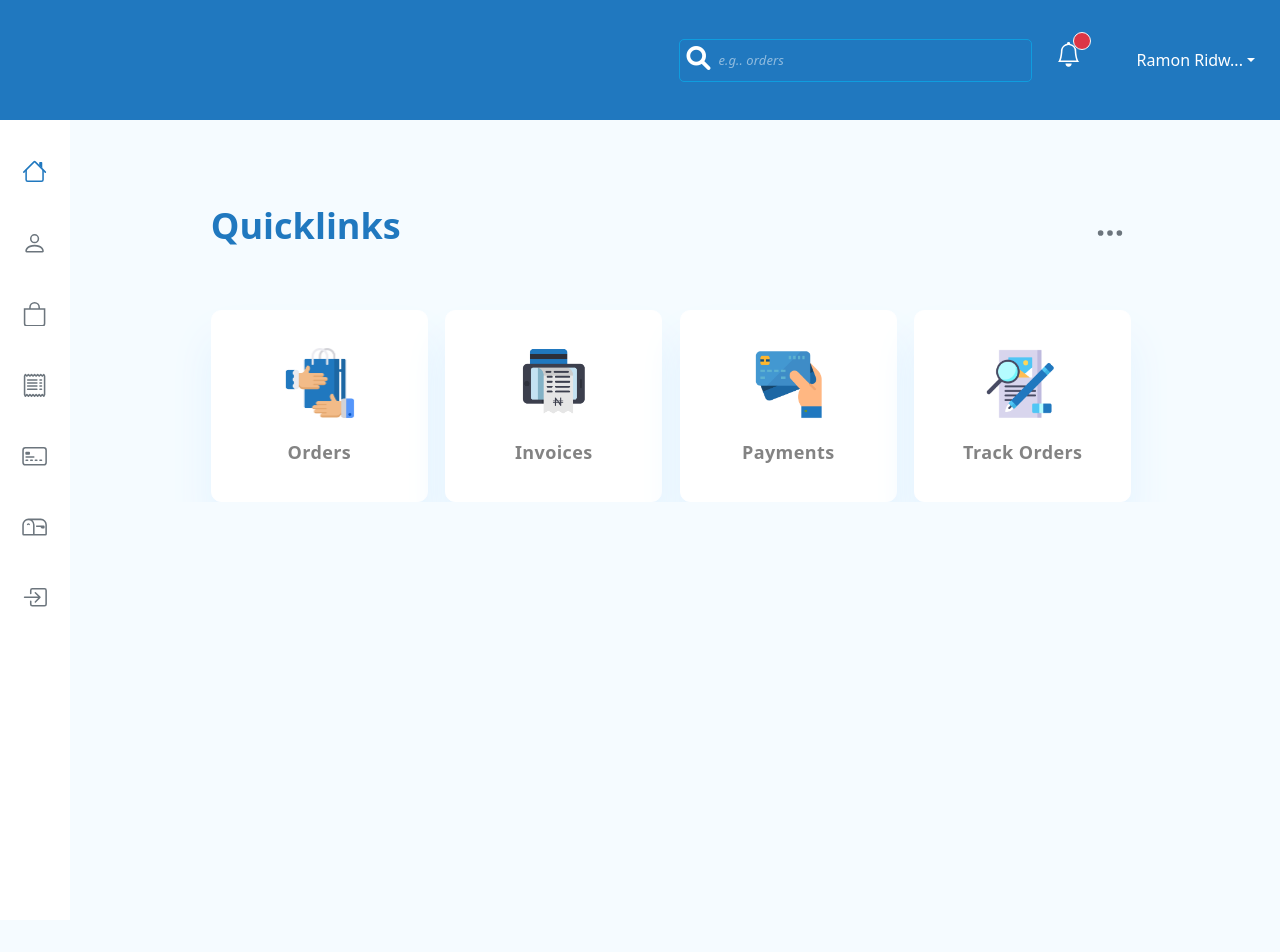
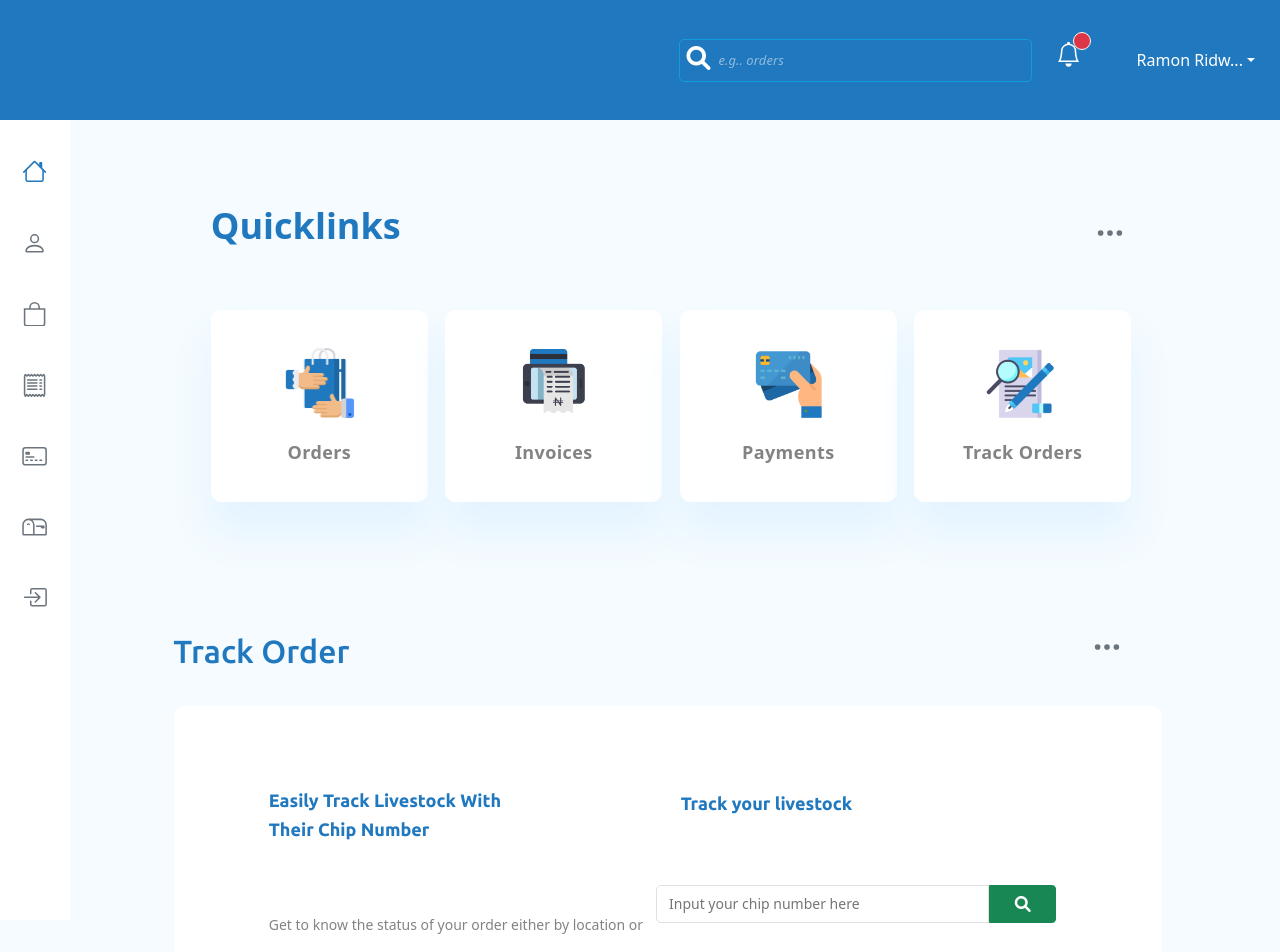
Before and after one commit to shariefzabi/project, a React (Create React App) app: page / in a window 1280 px wide. Shown: the top 952 px of the page. Before the commit the page ends 800 px from the top, so only its background shows below. Built offline with nearby package versions, Linux system fonts and the light colour scheme.

Commit message:
trackOrderSection

```diff
--- a/src/App.js
+++ b/src/App.js
@@ -1,35 +1,16 @@
 // import logo from './logo.svg';
 import './App.css';
 // import Home from './modules/home/Home';
-// // import Dashboard from './modules/dashboard/dashboard';
+import Dashboard from './modules/dashboard/dashboard';
 // import LandingPage from './modules/home/components/LandingPage';
-import Header from './modules/dashboard/components/header/Header';
-import Quicklinks from './modules/dashboard/components/overview/quicklinks/quicklinks';
-import Sidebar from './modules/dashboard/components/sidebar/sidebar';
+
 function App() {
   return (
     <div className="App">
       {/* <Home /> */}
       {/* <LandingPage/> */}
-      {/* <Dashboard /> */}
-      {/* <header className="App-header">
-        <img src={logo} className="App-logo" alt="logo" />
+      <Dashboard />
 
-        <p>
-          Edit <code>src/App.js</code> and save to reload.
-        </p>
-        <a
-          className="App-link"
-          href="https://reactjs.org"
-          target="_blank"
-          rel="noopener noreferrer"
-        >
-          Learn React
-        </a>
-      </header> */}
-      <Header />
-      <Sidebar />
-      <Quicklinks />
     </div>
   );
 }
--- a/src/modules/dashboard/components/overview/quicklinks/quicklinks.js
+++ b/src/modules/dashboard/components/overview/quicklinks/quicklinks.js
@@ -3,7 +3,6 @@ export default function Quicklinks() {
     return (
         <div>
             <main id="mainContent">
-
                 <section className="quicklinks">
                     <header className="row">
                         <div className="headingText col">
--- a/src/modules/dashboard/components3/trackOrder.css
+++ b/src/modules/dashboard/components/overview/trackOrderSection/trackOrder.css
@@ -1,9 +1,16 @@
 .trackOrder{
     margin: 10.125vw !important;
+    margin: 0;
+    padding: 0;
+    /* margin-left: 11vw;
+    margin-right: 12.13vw;
+    margin-top: 6.5625rem; */
+    box-sizing: border-box;
 }
 #trackOrder{
     font-size: 0.5rem;
-    background-color: #E3F3FF;
+    background-color: #F5FBFF;
+    margin-left: 4.375vw;
 }
 aside {
     margin-top: 5.375rem;
@@ -13,48 +20,10 @@ aside {
     font-weight: bold;
     font-size: 2.25rem;
     line-height: 1rem;
-    background-color: #E3F3FF;
+    /* background-color: #E3F3FF; */
     color: #2078BF;
-    box-shadow: 0rem 1.875rem 2.5rem #E3F3FF;
+    /* box-shadow: 0rem 1.875rem 2.5rem #E3F3FF; */
   }
-
-
-#mainContent {
-  margin-left: 4.375rem;
-  padding-top: 7.5rem;
-}
-.end p {
-  font-size: 0.625rem;
-  text-transform: uppercase;
-  letter-spacing: 0.0937rem;
-}
-.end .terms {
-  font-family: "Karla";
-  font-size: 0.625rem;
-  letter-spacing: 0.0937rem;
-}
-
-.app {
-  padding-right: 0rem;
-}
-.app a {
-  border-radius: 0.5rem;
-  width: 5.435rem;
-  height: 1.86rem;
-  background-color: #212121;
-  color: #bababa;
-  padding-right: 0.5rem;
-}
-.app a i {
-  font-size: 0.879rem;
-}
-.app a p {
-  font-size: 0.37rem;
-}
-.app a .text {
-  font-size: 0.55rem;
-}
-
 .address {
   padding-left: 2.5rem;
 }
@@ -65,28 +34,18 @@ aside {
   margin-right: 0.668rem;
 }
 
-k
+
 
 .trackOrderSection {
   margin: 0;
-  padding: 0;
-  margin-left: 9.75rem;
+  padding: 0;margin-top: 6.5625rem;
+  box-sizing: border-box;
+  /* margin-left: 9.75rem;
   margin-right: 11.2475rem;
-  margin-top: 6.5625rem;
-  box-sizing: border-box;
-  /* padding-right: 11.375rem; */
+  padding-right: 11.375rem; */
+
 }
-.trackOrderSection .headingText h2 {
-  color: #2078BF;
-  font-weight: bolder;
-  margin: 0;
-  font-size: 2.25rem;
-  line-height: 1rem;
-}
-.trackOrderSection header {
-  margin-bottom: 2.9375rem;
-  height: 2.8125rem;
-}
+
 
 .track h3 {
   padding: 10vh 10vw 8vh 1vw;
@@ -128,8 +87,8 @@ k
   background-color: #06864d;
 }
 .btn-trackSearch{
-  border-bottom-left-radius: 0px;
-  border-top-left-radius: 0px;
+  border-bottom-left-radius: 0px !important;
+  border-top-left-radius: 0px !important;
 }
 .track {
   background: #FFFFFF;
--- a/src/modules/dashboard/components3/trackOrder.js
+++ b/src/modules/dashboard/components/overview/trackOrderSection/trackOrder.js
@@ -6,9 +6,23 @@ export default function TrackOrder() {
         <section id="trackOrder">
             <div className="trackOrder">
                 <section class="trackOrderSection">
-                    <aside>
-                        <div className="p-0">
+                    <aside className="row">
+                        <div className="col-lg-11 col-md-11 col-sm-11 col-11 p-0">
                             <h2>Track Order</h2>
+                        </div>
+                        <div className="dropdown col-lg-1 col-md-1 col-sm-1 col-1 col">
+                            <a className="edit-toggler text-secondary" type="button" id="dropdownMenuButton1"
+                                data-bs-toggle="dropdown" aria-expanded="false">
+                                <svg xmlns="http://www.w3.org/2000/svg" fill="currentColor"
+                                    className="bi bi-three-dots edit-dropdown" viewBox="0 0 16 16">
+                                    <path
+                                        d="M3 9.5a1.5 1.5 0 1 1 0-3 1.5 1.5 0 0 1 0 3zm5 0a1.5 1.5 0 1 1 0-3 1.5 1.5 0 0 1 0 3zm5 0a1.5 1.5 0 1 1 0-3 1.5 1.5 0 0 1 0 3z" />
+                                </svg>
+                            </a>
+                            <ul className="dropdown-menu" aria-labelledby="dropdownMenuButton1">
+                                <li><a className="dropdown-item" href="#">Edit</a></li>
+                                <li><a className="dropdown-item" href="#">Remove</a></li>
+                            </ul>
                         </div>
                     </aside>
                     <main class="row track ">
--- a/src/modules/dashboard/dashboard.css
+++ b/src/modules/dashboard/dashboard.css
@@ -1,3 +1,3 @@
 .dashboard{
-    background-color: #E3F3FF;
+    background-color: #F5FBFF;
 }
--- a/src/modules/dashboard/dashboard.js
+++ b/src/modules/dashboard/dashboard.js
@@ -1,16 +1,29 @@
 import React from 'react';
 
 import './dashboard.css';
-import Profile from './components/Profile';
-import LogOut from './components2/logOut';
-import TrackOrder from './components3/trackOrder'
+// import Profile from './components/Profile';
+// import LogOut from './components2/logOut';
+// import TrackOrder from './components3/trackOrder'
+import Header from './components/header/Header';
+import Sidebar from './components/sidebar/sidebar';
+import Quicklinks from './components/overview/quicklinks/quicklinks';
+import TrackOrder from './components/overview/trackOrderSection/trackOrder';
+
+
+
 
 function Dashboard() {
     return (<div className='dashboard'>
-        <h1>Dashboard component</h1>
-        <Profile></Profile>
+        {/* <h1>Dashboard component</h1> */}
+        {/* <Profile></Profile>
         <LogOut></LogOut>
+        <TrackOrder></TrackOrder> */}
+        {/* Home */}
+        <Header></Header>
+        <Sidebar></Sidebar>
+        <Quicklinks></Quicklinks>
         <TrackOrder></TrackOrder>
+
     </div>);
 }
 
```
Also changed, not shown: src/modules/dashboard/components/logOut/logOut.css (renamed from src/modules/dashboard/components2/logOut.css), src/modules/dashboard/components/logOut/logOut.js (renamed from src/modules/dashboard/components2/logOut.js).
